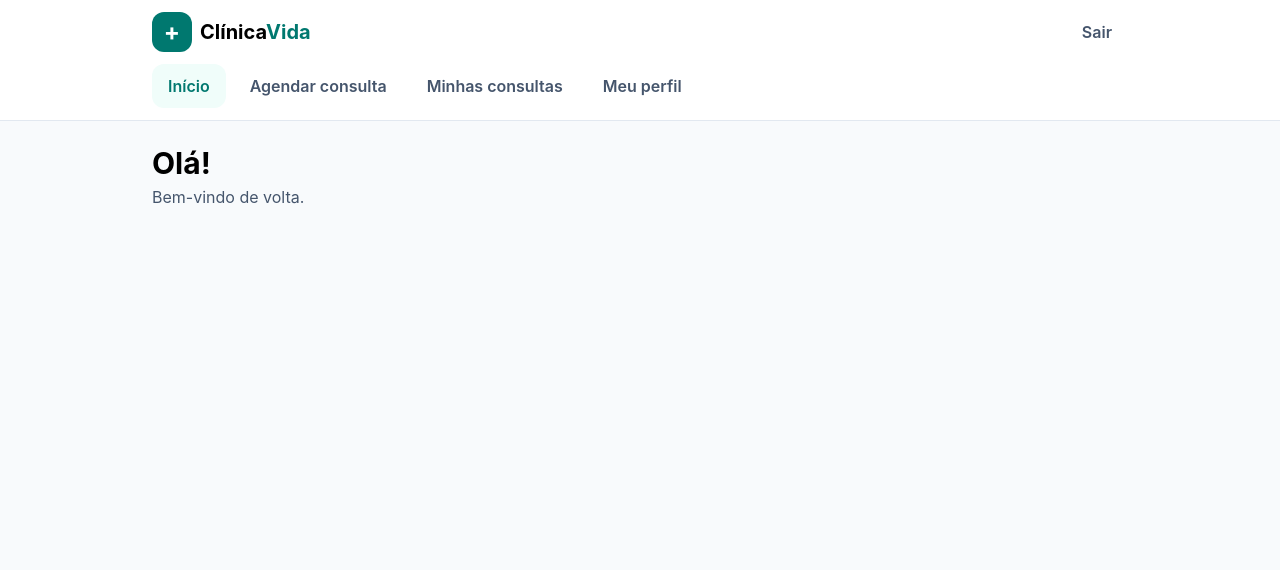
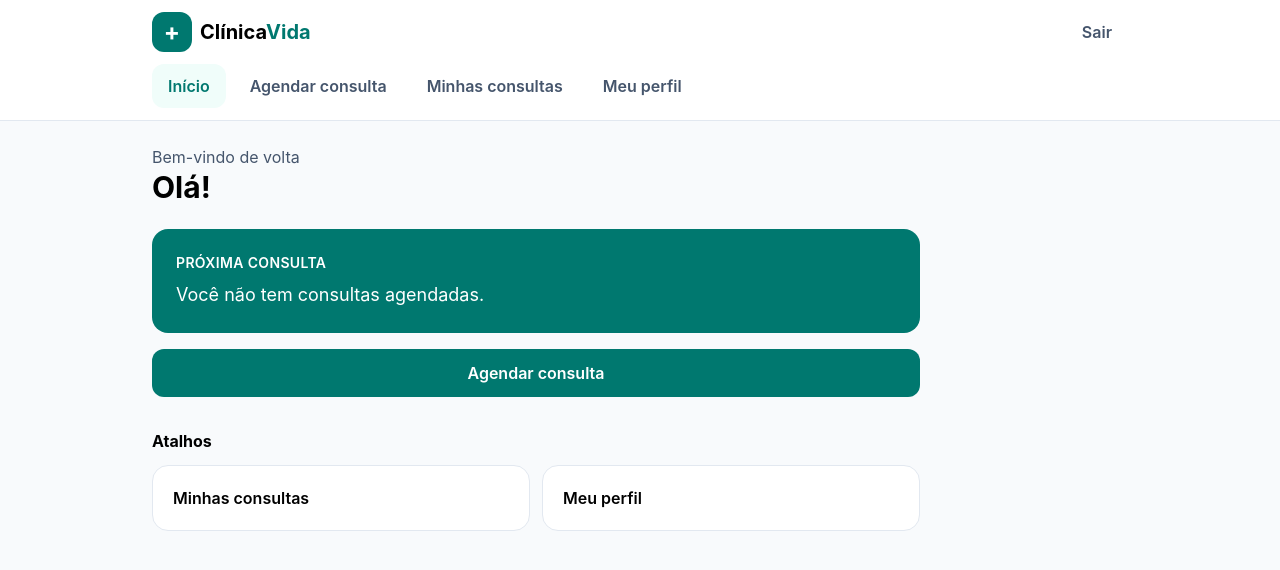
Before and after one commit to Marques-Souza/Clinica-Front, a React (Vite) app in the folder clinica-front/: page /home in a window 1280 px wide. Shown: the top 570 px of the page. Built offline with nearby package versions, Linux system fonts and the light colour scheme; no server answers; sample sign-in values are in the browser's storage.

Commit message:
feat: cria tela de início com próxima consulta

```diff
--- a/clinica-front/src/App.tsx
+++ b/clinica-front/src/App.tsx
@@ -21,7 +21,7 @@ function App() {
         <Route path="/home" element={<Home />} />
         <Route path="/perfil" element={<Profile />} />
         <Route path="/perfil/completar" element={<CompleteProfile />} />
-         <Route path="/consultas/nova" element={<NewAppointment />} />
+        <Route path="/consultas/nova" element={<NewAppointment />} />
         <Route path="/consultas" element={<MyAppointments />} />
 
         </Route>
--- a/clinica-front/src/pages/Home.tsx
+++ b/clinica-front/src/pages/Home.tsx
@@ -1,8 +1,78 @@
+import { useEffect, useState } from 'react'
+import { Link } from 'react-router-dom'
+import api from '../services/api'
+
+type Appointment = {
+  id: string
+  appointmentCode: string
+  doctor: { fullName: string; specialty: string }
+  scheduledAt: string
+  durationMinutes: number
+  status: 'SCHEDULED' | 'CANCELLED' | 'COMPLETED'
+}
+
+function toDate(value: string) {
+  return new Date(value.replace(' ', 'T'))
+}
+
 function Home() {
+  const [next, setNext] = useState<Appointment | null>(null)
+  const [loading, setLoading] = useState(true)
+
+  useEffect(() => {
+    api
+      .get('/appointments', { params: { page: 0, size: 50 } })
+      .then((response) => {
+        const upcoming = (response.data.content as Appointment[])
+          .filter((a) => a.status === 'SCHEDULED' && toDate(a.scheduledAt) > new Date())
+          .sort((a, b) => toDate(a.scheduledAt).getTime() - toDate(b.scheduledAt).getTime())
+        setNext(upcoming[0] ?? null)
+      })
+      .catch(() => setNext(null))
+      .finally(() => setLoading(false))
+  }, [])
+
+  const shortcut =
+    'bg-white rounded-2xl border border-slate-200 p-5 font-semibold min-h-11'
+
   return (
-    <div>
-      <h1 className="text-3xl font-bold">Olá!</h1>
-      <p className="text-slate-600 mt-1">Bem-vindo de volta.</p>
+    <div className="max-w-3xl">
+      <p className="text-slate-600">Bem-vindo de volta</p>
+      <h1 className="text-3xl font-bold mb-6">Olá!</h1>
+
+      <section className="bg-teal-700 text-white rounded-2xl p-6 mb-4">
+        <p className="text-sm font-semibold tracking-wide">PRÓXIMA CONSULTA</p>
+        {loading && <p className="mt-2">Carregando...</p>}
+        {!loading && !next && (
+          <p className="mt-2 text-lg">Você não tem consultas agendadas.</p>
+        )}
+        {next && (
+          <>
+            <p className="mt-2 text-2xl font-bold">{next.doctor.specialty}</p>
+            <p>{next.doctor.fullName}</p>
+            <p className="mt-3 font-semibold">
+              {toDate(next.scheduledAt).toLocaleString('pt-BR', {
+                dateStyle: 'short',
+                timeStyle: 'short',
+              })}{' '}
+              · {next.durationMinutes} min
+            </p>
+          </>
+        )}
+      </section>
+
+      <Link
+        to="/consultas/nova"
+        className="flex items-center justify-center h-12 rounded-xl bg-teal-700 text-white font-semibold mb-8"
+      >
+        Agendar consulta
+      </Link>
+
+      <h2 className="font-bold mb-3">Atalhos</h2>
+      <div className="grid grid-cols-1 sm:grid-cols-2 gap-3">
+        <Link to="/consultas" className={shortcut}>Minhas consultas</Link>
+        <Link to="/perfil" className={shortcut}>Meu perfil</Link>
+      </div>
     </div>
   )
 }
--- a/clinica-front/vite.config.ts
+++ b/clinica-front/vite.config.ts
@@ -5,4 +5,13 @@ import tailwindcss from '@tailwindcss/vite'
 // https://vite.dev/config/
 export default defineConfig({
   plugins: [react(), tailwindcss()],
+  server: {
+    host: '0.0.0.0',
+    proxy: {
+      '/api': {
+        target: 'http://localhost:8081',
+        changeOrigin: true,
+      },
+    },
+  },
 })
```
Also changed, not shown: 1 other file (tests, documents, lock files or other folders).
